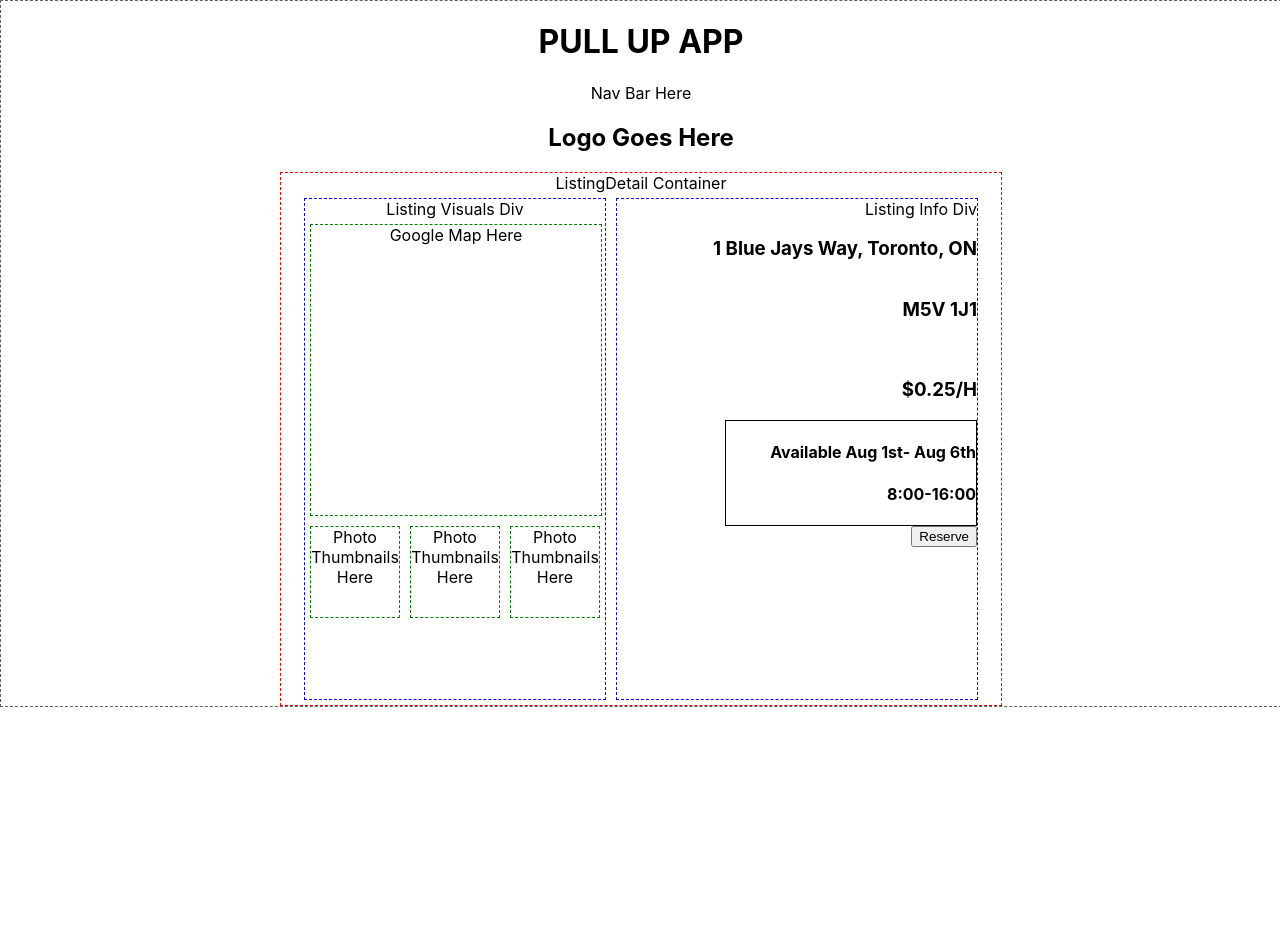
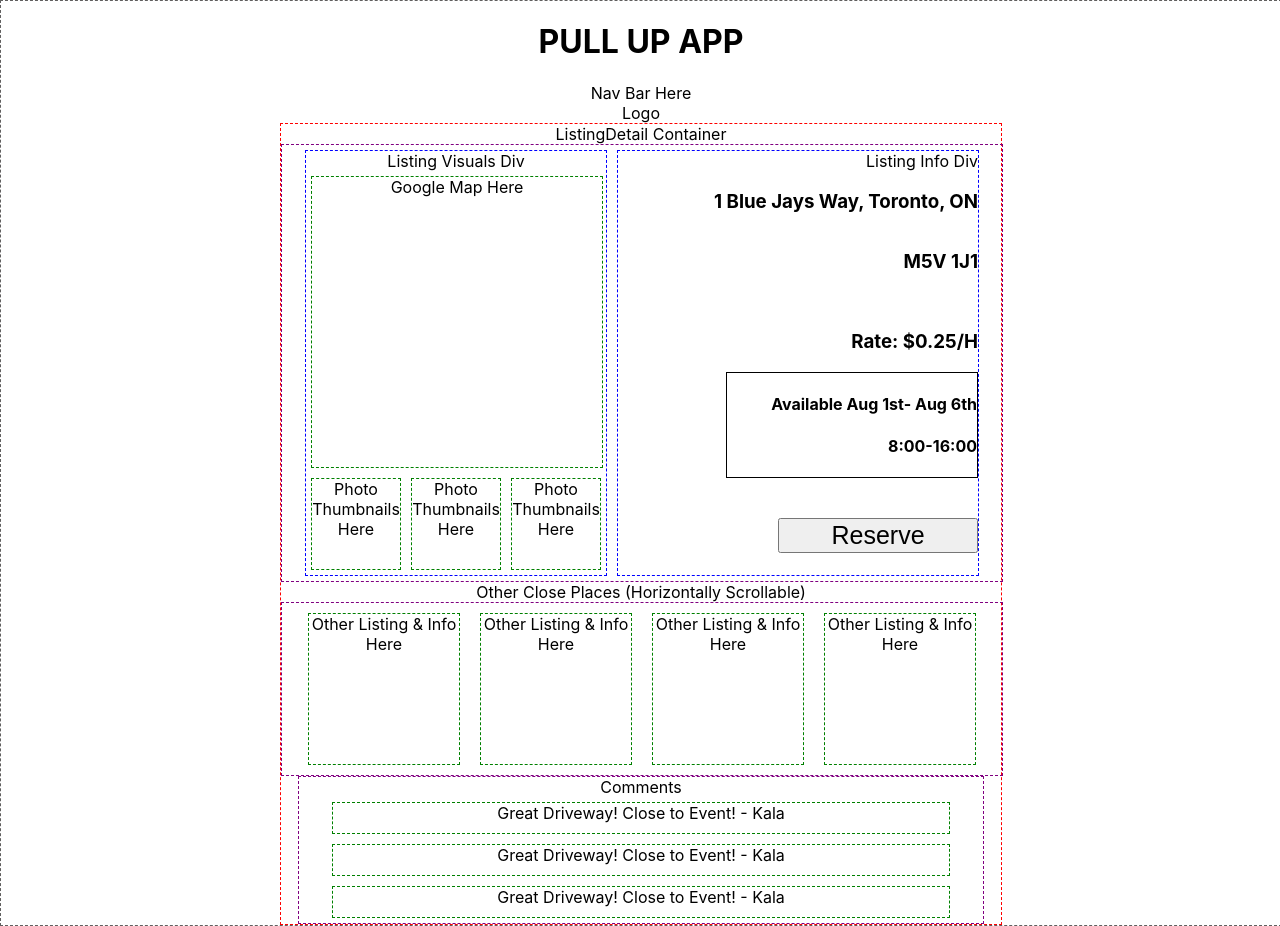
Before and after one commit to elvinhatamov/Pull-up, a React (Create React App) app: page / in a window 1280 px wide. Before the commit the page ends 800 px from the top, so only its background shows below. Built offline with nearby package versions, Linux system fonts and the light colour scheme.

Commit message:
more division squares and labels with CSS

```diff
--- a/src/App.css
+++ b/src/App.css
@@ -60,13 +60,14 @@
   display: flex;
   flex-direction: row;
   justify-content: center;
+  border: 1px dashed purple;
 }
 
 .ListingVisuals {
   margin: 5px;
   width: 50%;
   max-width: 300px;
-  height: 500px;
+  height: auto;
   border: 1px dashed blue;
 }
 
@@ -94,7 +95,7 @@
   margin: 5px;
   width: 50%;
   border: 1px dashed blue;
-  height: 500px;
+  height: auto;
   text-align: right;
   display: flex;
   flex-direction: column;
@@ -105,4 +106,45 @@
   border: 1px solid black;
   width: 250px;
 }
+
+.ReserveBtn {
+  width: 200px;
+  height: 75x;
+  font-size: 25px;
+}
+
+.OtherListings {
+  width: 100%;
+  height: auto;
+  display: flex;
+  flex-direction: row;
+  justify-content: center;
+  border: 1px dashed purple;
+}
+
+.OtherListingsCard {
+  margin: 10px;
+  width: 150px;
+  height: 150px;
+  border: 1px dashed green;
+}
+
+.Comments {
+  margin-left: auto;
+  margin-right: auto;
+  width: 95%;
+  display: flex;
+  flex-direction: column;
+  align-items: center;
+  border: 1px dashed purple;
+}
+
+.CommentsCard {
+  margin: 5px;
+  width: 90%;
+  height: 30px;
+  border: 1px dashed green;
+  text-align: center;
+}
+
 /*======== STANDARD FORMS PAGE STYLING HERE *========*/
--- a/src/Components/ListingDetail/ListingDetail.jsx
+++ b/src/Components/ListingDetail/ListingDetail.jsx
@@ -19,12 +19,33 @@ function ListingDetail(props) {
           <h3>1 Blue Jays Way, Toronto, ON</h3>
           <h3>M5V 1J1</h3>
           <br />
-          <h3>$0.25/H</h3>
+          <h3>Rate: $0.25/H</h3>
           <div className="AvailabilityCard">
             <h4>Available Aug 1st- Aug 6th</h4>
             <h4> 8:00-16:00</h4>
           </div>
+          <br />
+          <br />
           <button className="ReserveBtn">Reserve</button>
+        </div>
+      </div>
+      Other Close Places (Horizontally Scrollable)
+      <div className="OtherListings">
+        <div className="OtherListingsCard"> Other Listing & Info Here</div>
+        <div className="OtherListingsCard"> Other Listing & Info Here</div>
+        <div className="OtherListingsCard"> Other Listing & Info Here</div>
+        <div className="OtherListingsCard"> Other Listing & Info Here</div>
+      </div>
+      <div className="Comments">
+        Comments
+        <div className="CommentsCard">
+          Great Driveway! Close to Event! - Kala
+        </div>
+        <div className="CommentsCard">
+          Great Driveway! Close to Event! - Kala
+        </div>
+        <div className="CommentsCard">
+          Great Driveway! Close to Event! - Kala
         </div>
       </div>
     </div>
--- a/src/Components/Logo/Logo.jsx
+++ b/src/Components/Logo/Logo.jsx
@@ -1,11 +1,7 @@
 import React from "react";
 
 function Logo(props) {
-  return (
-    <div className="Logo">
-      <h1>Logo Goes Here</h1>
-    </div>
-  );
+  return <div className="Logo">Logo</div>;
 }
 
 export default Logo;
```
